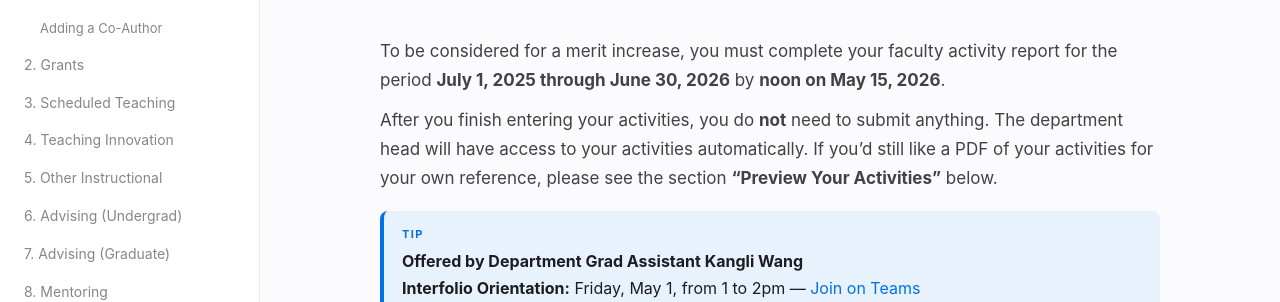
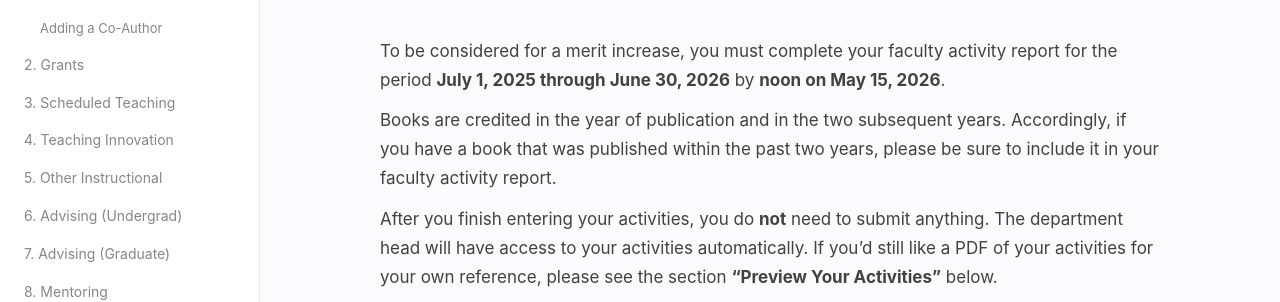
Before and after one commit to kangliw/uconn-soc-interfolio, a plain HTML site: page index.html in a window 1280 px wide. Shown: the part 219-521 px from the top of the page. Drawn offline with Linux system fonts and the light colour scheme.

Commit message:
Add books-credit window note to the merit-deadline block
Books are credited in the year of publication and the two subsequent
years, so faculty should include any book published in the past two
years. This complements Preview Step 9's Summer-2023 Start Term, which
gives the Merit Committee the same 3-year visibility window.

Co-Authored-By: Claude Opus 4.7 (1M context) <noreply@anthropic.com>

```diff
--- a/index.html
+++ b/index.html
@@ -202,6 +202,8 @@
 </div>
 
 <p>To be considered for a merit increase, you must complete your faculty activity report for the period <strong>July 1, 2025 through June 30, 2026</strong> by <strong>noon on May 15, 2026</strong>.</p>
+
+<p>Books are credited in the year of publication and in the two subsequent years. Accordingly, if you have a book that was published within the past two years, please be sure to include it in your faculty activity report.</p>
 
 <p>After you finish entering your activities, you do <strong>not</strong> need to submit anything. The department head will have access to your activities automatically. If you&rsquo;d still like a PDF of your activities for your own reference, please see the section <strong>&ldquo;Preview Your Activities&rdquo;</strong> below.</p>
 
```
